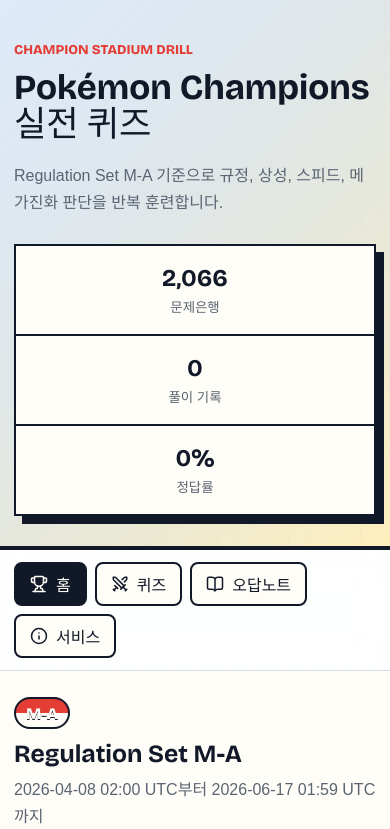
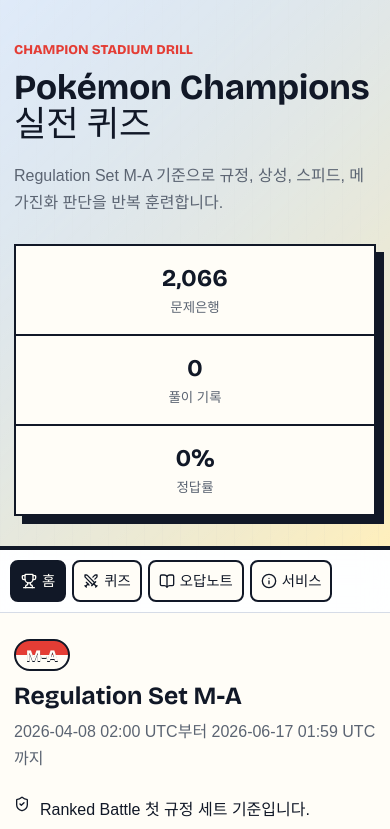
Before and after one commit to Bunnykey/pokemon-champions-quiz, a React (Vite) app: page / in a window 390 px wide. Shown: the top 829 px of the page. Built offline with nearby package versions, Linux system fonts and the light colour scheme; a web font is replaced by a local one.

Commit message:
fix: tighten mobile quiz layout

```diff
--- a/src/App.css
+++ b/src/App.css
@@ -386,6 +386,10 @@
 .quiz-card,
 .explanation-card {
   padding: 20px;
+}
+
+.quiz-card .question-meta {
+  margin-top: -4px;
 }
 
 .quiz-card h2 {
@@ -784,10 +788,35 @@
   .difficulty-grid,
   .quiz-layout,
   .review-panel,
-  .service-panel,
-  .mode-bar {
+  .service-panel {
     padding-left: 14px;
     padding-right: 14px;
+  }
+
+  .mode-bar {
+    flex-wrap: nowrap;
+    gap: 6px;
+    overflow-x: auto;
+    padding: 10px 10px;
+    scrollbar-width: none;
+  }
+
+  .mode-bar::-webkit-scrollbar {
+    display: none;
+  }
+
+  .mode-button {
+    flex: 0 0 auto;
+    gap: 5px;
+    padding: 7px 9px;
+    font-size: 0.9rem;
+    line-height: 1.2;
+    white-space: nowrap;
+  }
+
+  .mode-button svg {
+    width: 16px;
+    height: 16px;
   }
 
   .difficulty-grid {
@@ -803,7 +832,6 @@
     border-left: 0;
   }
 
-  .mode-bar,
   .filters,
   .service-actions {
     flex-wrap: wrap;
```
